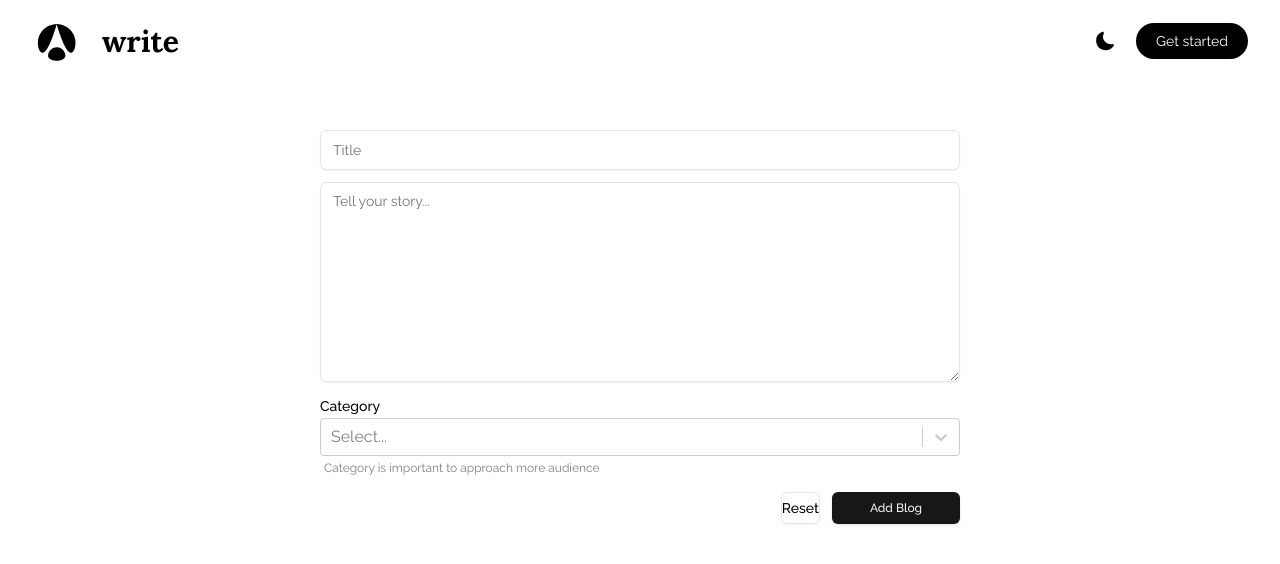
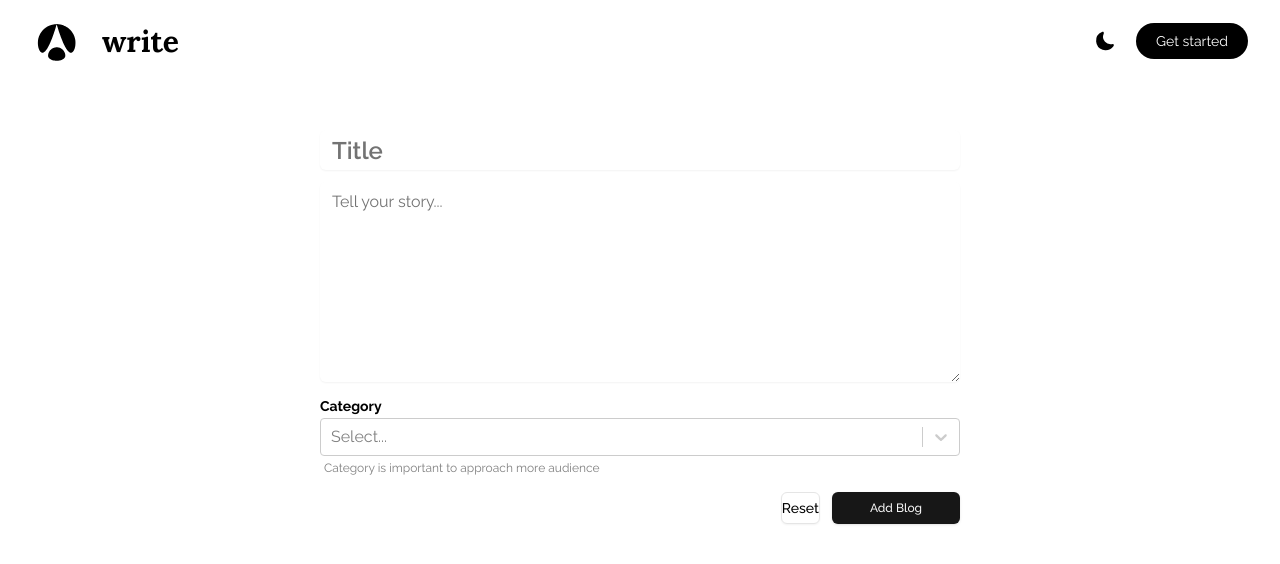
Before and after one commit to kyoushiro3/weblog, a Next.js app: page /addBlog in a window 1280 px wide. Shown: the top 564 px of the page. Built offline with nearby package versions, Linux system fonts and the light colour scheme; no server answers.

Commit message:
fixed: add blog forms

```diff
--- a/package.json
+++ b/package.json
@@ -19,6 +19,7 @@
     "class-variance-authority": "^0.7.0",
     "clsx": "^2.1.1",
     "dotenv": "^16.4.5",
+    "framer-motion": "^11.3.6",
     "mongoose": "^8.4.3",
     "next": "14.2.4",
     "next-auth": "^4.24.7",
--- a/src/app/addBlog/InputFileds.tsx
+++ b/src/app/addBlog/InputFileds.tsx
@@ -104,6 +104,7 @@ const InputFields = () => {
       <form onSubmit={handleSubmit} className="flex flex-col gap-3">
         <div>
           <Input
+          className="border-none text-2xl font-semibold focus-visible:ring-0"
             type="text"
             id="title"
             placeholder="Title"
@@ -115,10 +116,12 @@ const InputFields = () => {
 
         <div>
           <Textarea
+            className="border-none focus-visible:ring-0 text-md"
             id="description"
             placeholder="Tell your story..."
             value={description}
             onChange={(e) => setDescription(e.target.value)}
+            autoFocus={true}
           />
           {error && (
             <p className="text-red-400 text-xs m-1">
@@ -128,7 +131,7 @@ const InputFields = () => {
         </div>
 
         <div>
-          <Label>Category</Label>
+          <Label className="font-bold">Category</Label>
           <Select
             isMulti
             options={options}
--- a/src/app/addBlog/page.tsx
+++ b/src/app/addBlog/page.tsx
@@ -5,8 +5,8 @@ import { Metadata } from "next";
 import InputFields from "./InputFileds";
 
 export const metadata: Metadata = {
-  title: "write | Add Blog",
-  description: "Add a new blog to the website",
+  title: "write | new story",
+  description: "add a new blog to the website",
 }
 
 export default function AddBlog() {
--- a/src/app/components/ui/input.tsx
+++ b/src/app/components/ui/input.tsx
@@ -11,7 +11,7 @@ const Input = React.forwardRef<HTMLInputElement, InputProps>(
       <input
         ref={ref}
         className={clsx(
-          "flex h-10 w-full rounded-md border border-input bg-background px-3 py-1 text-sm shadow-sm transition-colors file:border-0 file:bg-transparent file:text-sm file:font-medium placeholder:text-muted-foreground focus-visible:outline-none focus-visible:ring-1 focus-visible:ring-ring disabled:cursor-not-allowed disabled:opacity-50",
+          "flex h-10 w-full rounded-md border border-input bg-background px-3 py-1 shadow-sm transition-colors file:border-0 file:bg-transparent file:text-sm file:font-medium placeholder:text-muted-foreground focus-visible:outline-none focus-visible:ring-1 focus-visible:ring-ring disabled:cursor-not-allowed disabled:opacity-50",
           className
         )}
         {...props}
--- a/src/app/components/ui/text-area.tsx
+++ b/src/app/components/ui/text-area.tsx
@@ -10,7 +10,7 @@ const Textarea = React.forwardRef<HTMLTextAreaElement, TextareaProps>(
     return (
       <textarea
         className={cn(
-          "flex min-h-[200px] w-full rounded-md border border-input bg-transparent px-3 py-2 text-sm shadow-sm placeholder:text-muted-foreground focus-visible:outline-none focus-visible:ring-1 focus-visible:ring-ring disabled:cursor-not-allowed disabled:opacity-50",
+          "flex min-h-[200px] w-full rounded-md border border-input bg-transparent px-3 py-2 shadow-sm placeholder:text-muted-foreground focus-visible:outline-none focus-visible:ring-1 focus-visible:ring-ring disabled:cursor-not-allowed disabled:opacity-50",
           className
         )}
         ref={ref}
```
Also changed, not shown: 2 other files (tests, documents, lock files or other folders).
